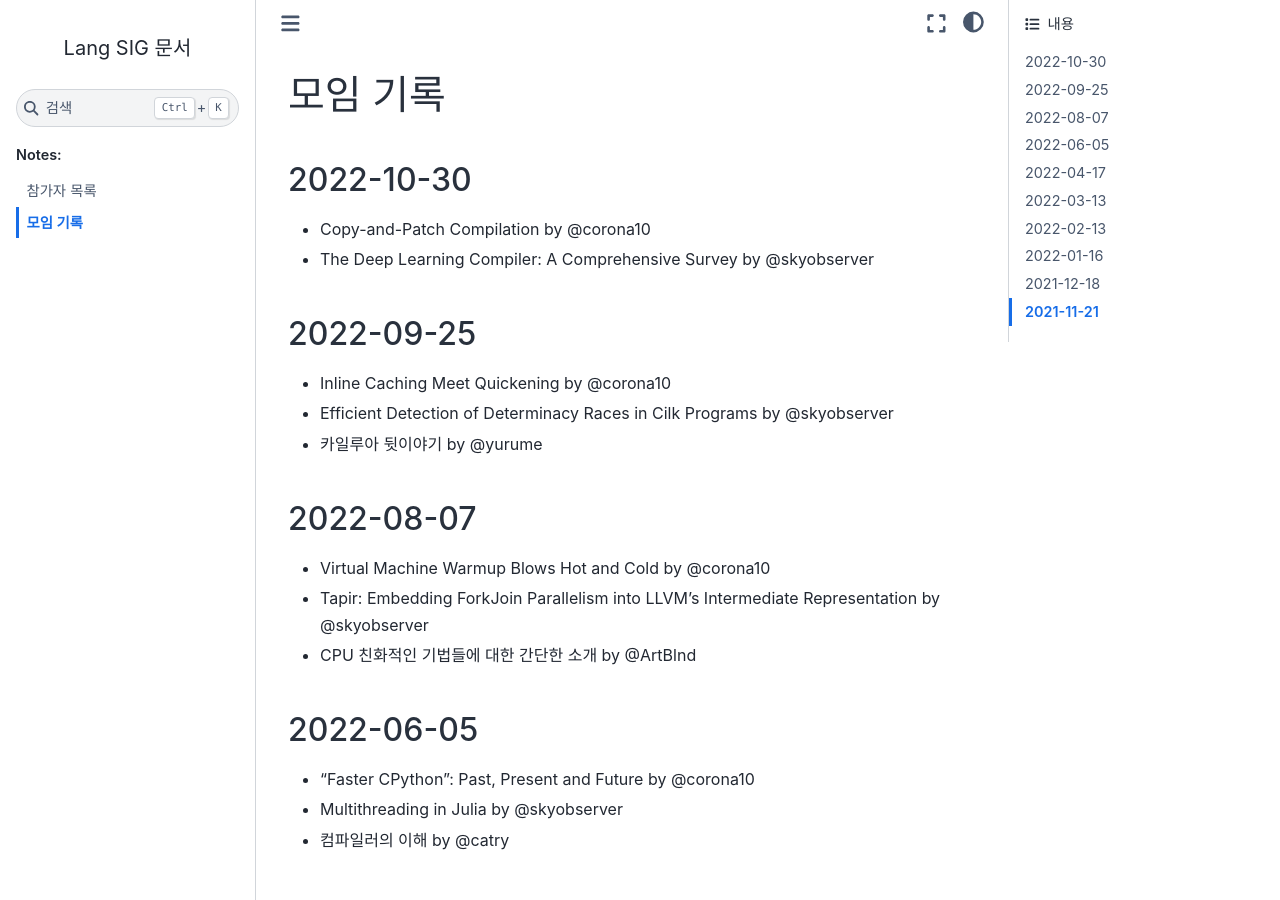
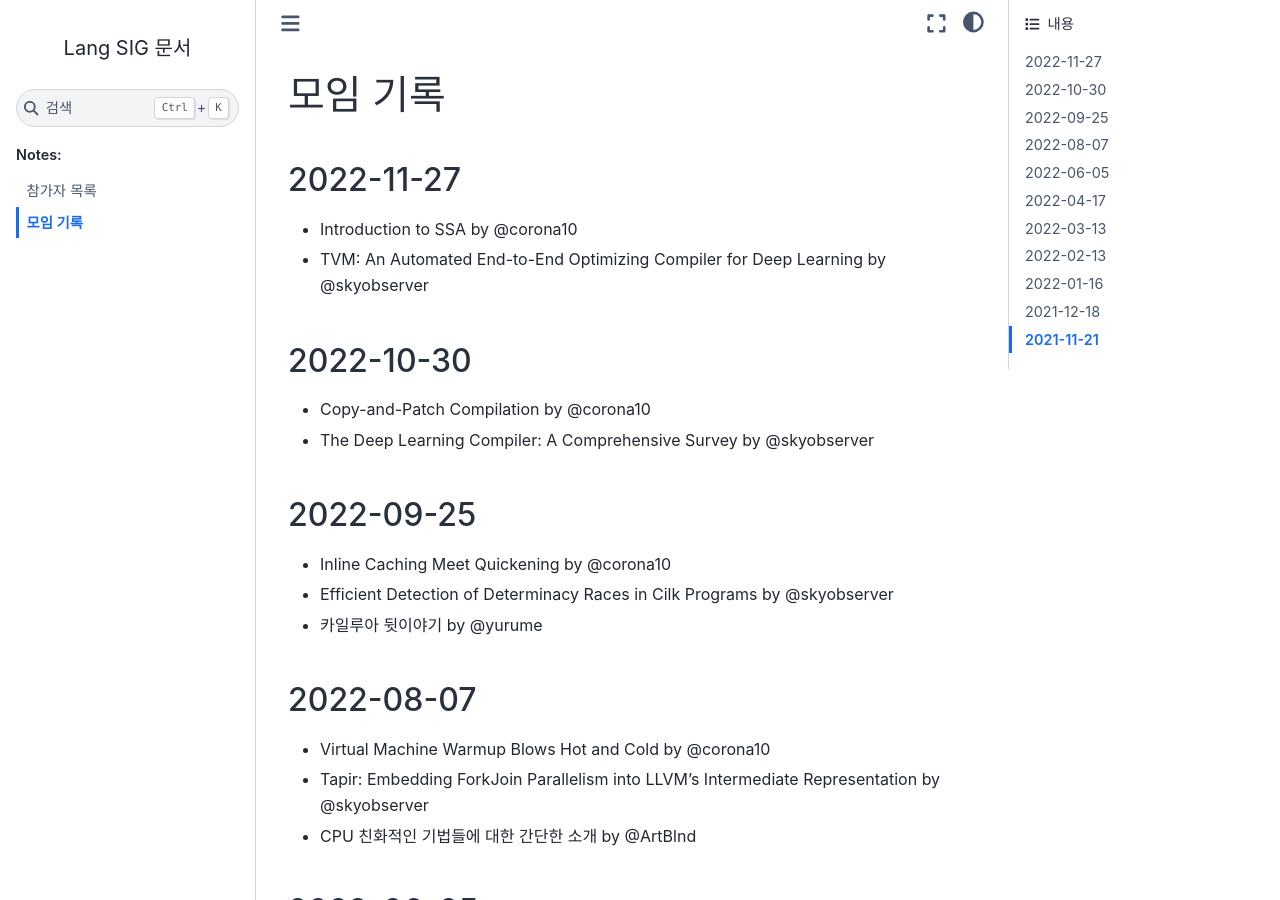
Before and after one commit to Lang-SIG/LangSIG, a Sphinx documentation site: the page built from docs/meeting.rst, in a window 1280 px wide and 900 px high. Built offline with Sphinx 7.4.7 and the Sphinx Book theme 1.1.4, drawn with Linux system fonts in a browser that asks for light colours.

Commit message:
2022-11-27: Update meeting log

```diff
--- a/docs/meeting.rst
+++ b/docs/meeting.rst
@@ -2,6 +2,13 @@
 
 모임 기록
 ===============
+
+.. _log-20221127:
+
+2022-11-27
+----------
+- Introduction to SSA by @corona10
+- TVM: An Automated End-to-End Optimizing Compiler for Deep Learning by @skyobserver
 
 .. _log-20221030:
 
```
